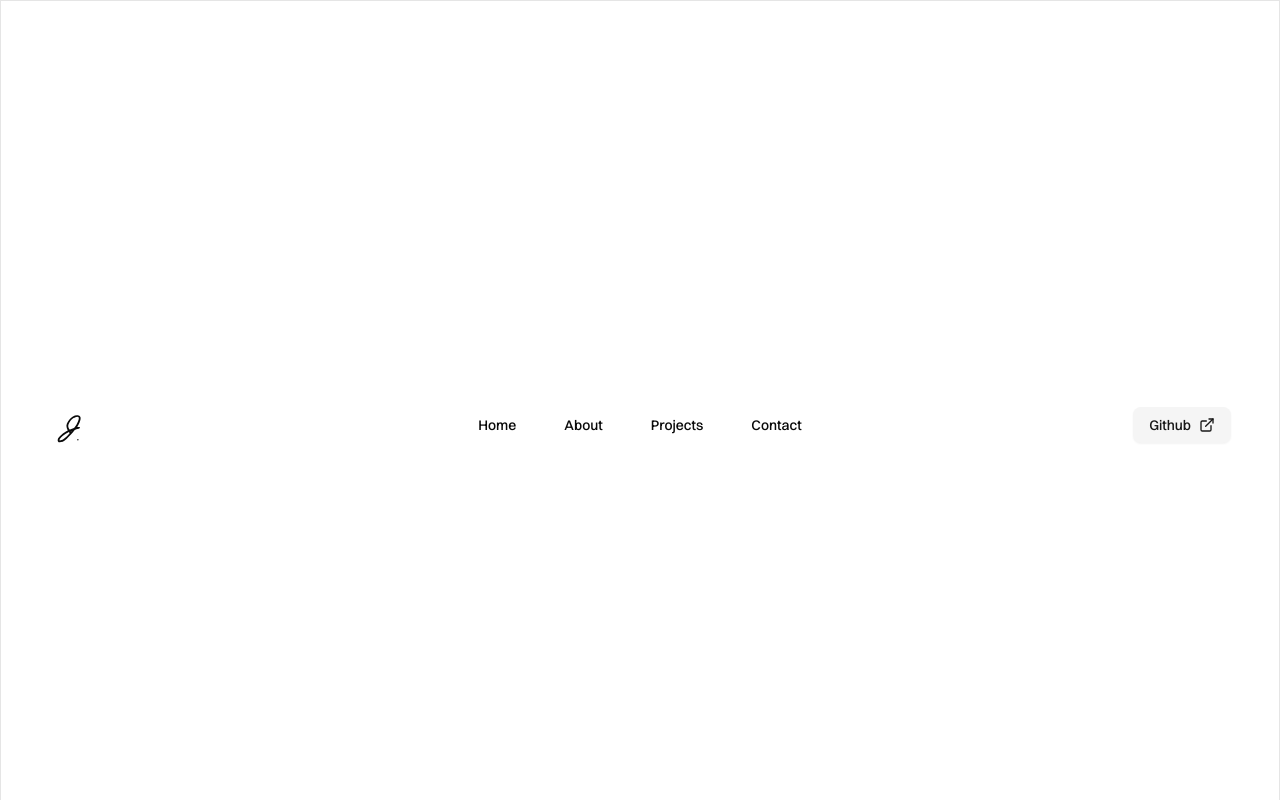
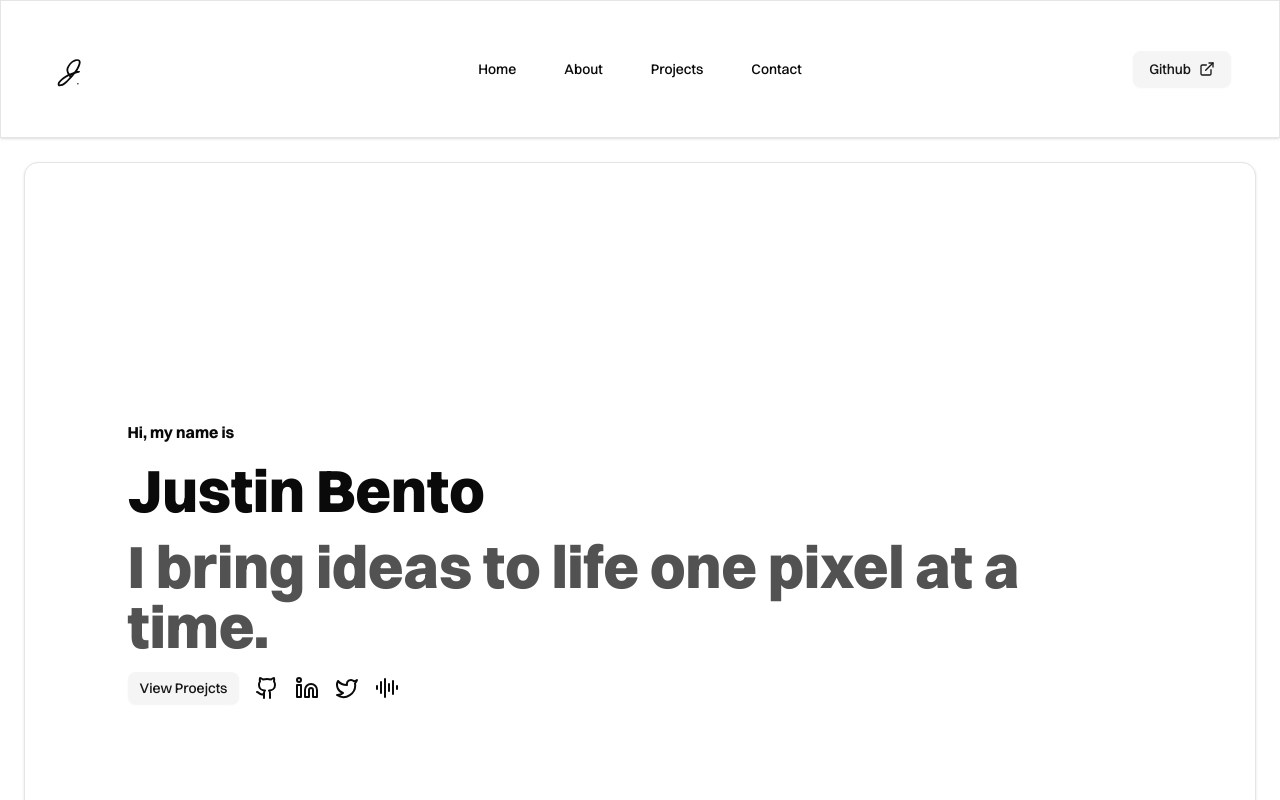
Before and after one commit to Justin-Bento/portfolio, a Next.js app: page / in a window 1280 px wide. Shown: the top 800 px of the page. Built offline with nearby package versions, Linux system fonts and the light colour scheme.

Commit message:
removed the min-h-dvh

```diff
--- a/src/app/(frontend)/layout.tsx
+++ b/src/app/(frontend)/layout.tsx
@@ -18,7 +18,7 @@ export default function FrontEndLayout({
         disableTransitionOnChange
       >
         <main className="">
-          <Wrapper>{children}</Wrapper>
+          <Wrapper className="min-h-dvh">{children}</Wrapper>
         </main>
       </ThemeProvider>
       <Footer />
--- a/src/components/Wrapper.tsx
+++ b/src/components/Wrapper.tsx
@@ -7,9 +7,7 @@ type ExampleProps = {
 
 export default function Wrapper({ children, className = "" }: ExampleProps) {
   return (
-    <div
-      className={`w-screen xl:container mx-auto min-h-dvh p-4 md:p-6 ${className}`}
-    >
+    <div className={`w-screen xl:container mx-auto p-4 md:p-6 ${className}`}>
       {children}
     </div>
   );
```
